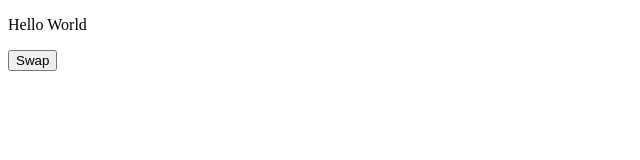
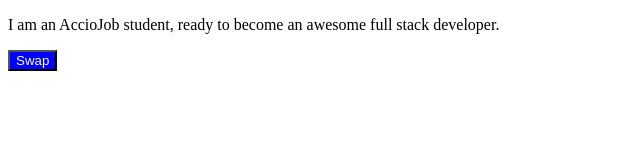
Before and after one commit to acciojob/dark-theme-saivivek122, a website: page main.html in a window 1280 px wide. Both pictures are taken after a click on the button "Swap". Shown: the whole page, without its empty margins (0-640 px from the left). Drawn offline with Linux system fonts and the light colour scheme.

Commit message:
created a submission

```diff
--- a/main.html
+++ b/main.html
@@ -9,11 +9,13 @@
   <body>
     <main>
       <!-- html markup here -->
+		<div id="app" class="day">
       <p id="ptag">
-        Hello World
+       I am an AccioJob student, ready to become an awesome full stack developer.
       </p>
-      <button>Swap</button>
-    </main>
+      <button id="swap" class="button_day" onclick="swapTheme()">Swap</button>
+   </div>
+	</main>
     <script src="./script.js"></script>
   </body>
 </html>
--- a/script.js
+++ b/script.js
@@ -1 +1,18 @@
 //your code here
+let button=document.getElementById("swap")
+let app=document.getElementById("app")
+button.addEventListener("click",swapTheme)
+function swapTheme(){
+	if(app.classList.contains("day")){
+		app.classList.remove("day")
+		app.classList.add("night")
+		button.classList.remove("button_day")
+		button.classList.add("button_night")
+	}
+	else{
+		app.classList.remove("night")
+		app.classList.add("day")
+		button.classList.add("button_night")
+		button.classList.add("button_day")
+	}
+}
--- a/styles.css
+++ b/styles.css
@@ -1,6 +1,7 @@
 #app{
   height:90vh;
 }
+
 .night{
   background-color: black;
   color:white;
```
